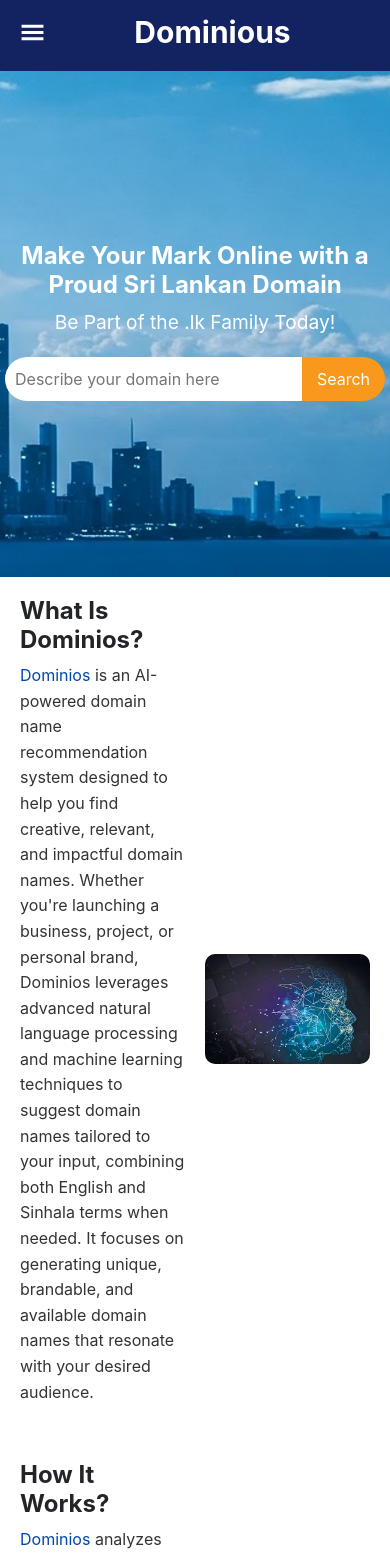
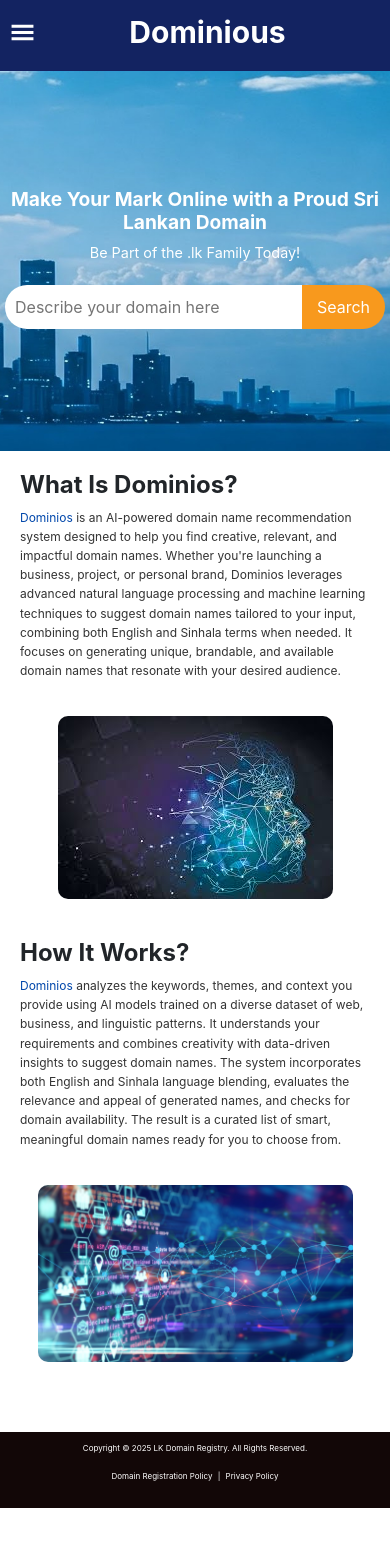
Before and after one commit to lakshithakr/Dominious, a React (Create React App) app in the folder frontend/: page / in a window 390 px wide. Shown: the top 1556 px of the page. After the commit the page ends 1508 px from the top, so only its background shows below. Built offline with nearby package versions, Linux system fonts and the light colour scheme.

Commit message:
mobilefinal

```diff
--- a/frontend/src/Components/About/About.css
+++ b/frontend/src/Components/About/About.css
@@ -46,3 +46,20 @@
     max-height: 400px;   /* Keeps the images within a consistent size */
     width: 100%;         /* Ensures both images are the same width */
   }
+
+
+  @media (max-width:1000px) {
+    .about{
+      flex-direction: column;
+    }
+    .about-content p {
+      font-size: 12px;
+      line-height: 1.6;
+      color: #333;
+    }
+    .about-image img {
+      max-width: 100%;
+  /* Keeps the images within a consistent size */
+      width: 100%;         /* Ensures both images are the same width */
+    }
+}
--- a/frontend/src/Components/AboutUs/AboutUs.css
+++ b/frontend/src/Components/AboutUs/AboutUs.css
@@ -46,3 +46,18 @@
     max-height: 400px;   /* Keeps the images within a consistent size */
     width: 100%;         /* Ensures both images are the same width */
   }
+
+  @media (max-width:1000px) {
+    .aboutus{
+        flex-direction: column;
+    }
+    .aboutus-content h2 {
+      font-size: 20px;
+    }
+
+    .aboutus-content p {
+      font-size: 12px;
+
+    }
+
+}
--- a/frontend/src/Components/ContactUs/ContactUs.css
+++ b/frontend/src/Components/ContactUs/ContactUs.css
@@ -1,6 +1,4 @@
-.contact-container {
-    padding: 40px 0;
-  }
+
 
   .section-title {
     font-size: 2.2rem;
@@ -70,4 +68,15 @@
       margin-right: 0;
       margin-bottom: 15px;
     }
+    .section-title {
+      font-size: 1.6rem;
+    }
+    .contact-text {
+      font-size: 0.8rem;
+    }
+    .contact-image {
+      margin-top: 20px;
+      max-width: 80%;
+
+    }
   }
--- a/frontend/src/Components/Description/Description.css
+++ b/frontend/src/Components/Description/Description.css
@@ -46,3 +46,21 @@
     max-height: 400px;   /* Keeps the images within a consistent size */
     width: 100%;         /* Ensures both images are the same width */
   }
+
+
+  @media (max-width:1000px) {
+    .description{
+        flex-direction: column;
+    }
+    .description-content p {
+      font-size: 12px;
+    }
+    .description-image img {
+      max-width: 90%;
+      height: auto;
+      border-radius: 10px;
+      object-fit: cover;   /* Ensures the images cover the container */
+      max-height: 400px;   /* Keeps the images within a consistent size */
+      width: 90%;         /* Ensures both images are the same width */
+    }
+}
--- a/frontend/src/Components/DomainCard/DomainCard.css
+++ b/frontend/src/Components/DomainCard/DomainCard.css
@@ -22,3 +22,16 @@
   .btn{
     border-radius: 30px;
   }
+
+
+  @media (max-width:1000px) {
+    .card-body .card-title {
+      font-size: 16px;
+      font-weight: 600;
+    }
+
+    .btn-sm {
+      font-size: 8px;
+    }
+
+}
--- a/frontend/src/Components/DomainSearch/DomainSearch.css
+++ b/frontend/src/Components/DomainSearch/DomainSearch.css
@@ -60,3 +60,17 @@
 .search-button:hover {
     background: darkorange;
 }
+
+@media (max-width:1000px) {
+    .title {
+        font-size: 1.2rem;
+    }
+    .subtitle {
+        font-size: 0.9rem;
+
+    }
+    .domain-search-container {
+        width: 100%;
+        height: 45vh;
+      }
+}
--- a/frontend/src/Components/Footer/Footer.css
+++ b/frontend/src/Components/Footer/Footer.css
@@ -20,3 +20,9 @@
   .footer a:hover {
     color: #ffb6c1; /* Light pink on hover */
   }
+
+  @media (max-width:1000px) {
+    .footer{
+        font-size: 8px;
+    }
+}
--- a/frontend/src/Components/Help/Help.css
+++ b/frontend/src/Components/Help/Help.css
@@ -46,3 +46,19 @@
     max-height: 400px;   /* Keeps the images within a consistent size */
     width: 100%;         /* Ensures both images are the same width */
   }
+
+  @media (max-width:1000px) {
+    .help{
+        flex-direction: column;
+    }
+    .help-content h2 {
+      font-size: 20px;
+      font-weight: bold;
+    }
+
+    .help-content p {
+      font-size: 12px;
+      line-height: 1.6;
+      color: #333;
+    }
+}
--- a/frontend/src/Components/MobileNavbar/MobileNavbar.css
+++ b/frontend/src/Components/MobileNavbar/MobileNavbar.css
@@ -1,6 +1,6 @@
 .mobile-nav{
     width: 100%;
-    background-color: #05498a;
+    background-color: #132361;
     color: white;
 }
 
@@ -26,7 +26,6 @@
 
 
 .navbar-header p svg {
-    margin-left: 10px;
     cursor: pointer;
     margin-top: 10px;
 }
@@ -51,6 +50,7 @@
     color: white;
     list-style: none;
     cursor: pointer;
+    font-weight: bold;
     text-decoration: none;
     margin-top: 30px;
 
@@ -58,6 +58,7 @@
 
 .mobile ul li a{
     text-decoration: none;
+    color: white;
 }
 
 .nav-item-mobile .active{
```
